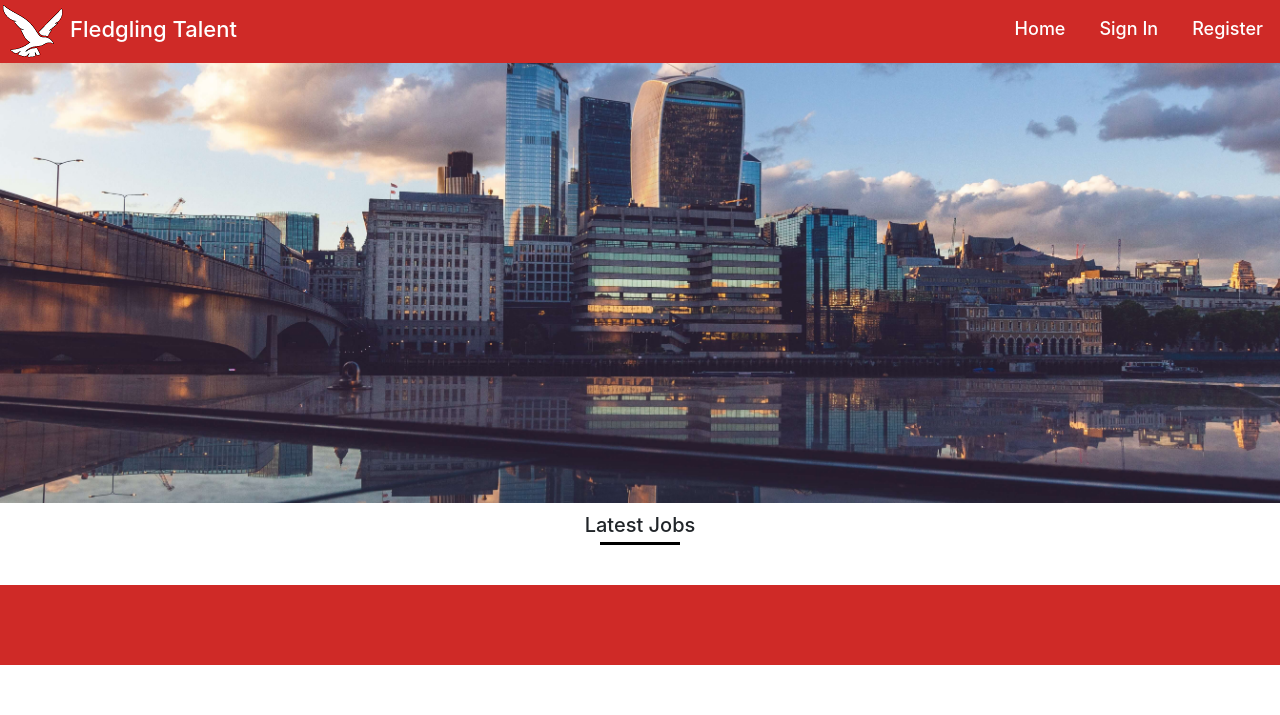
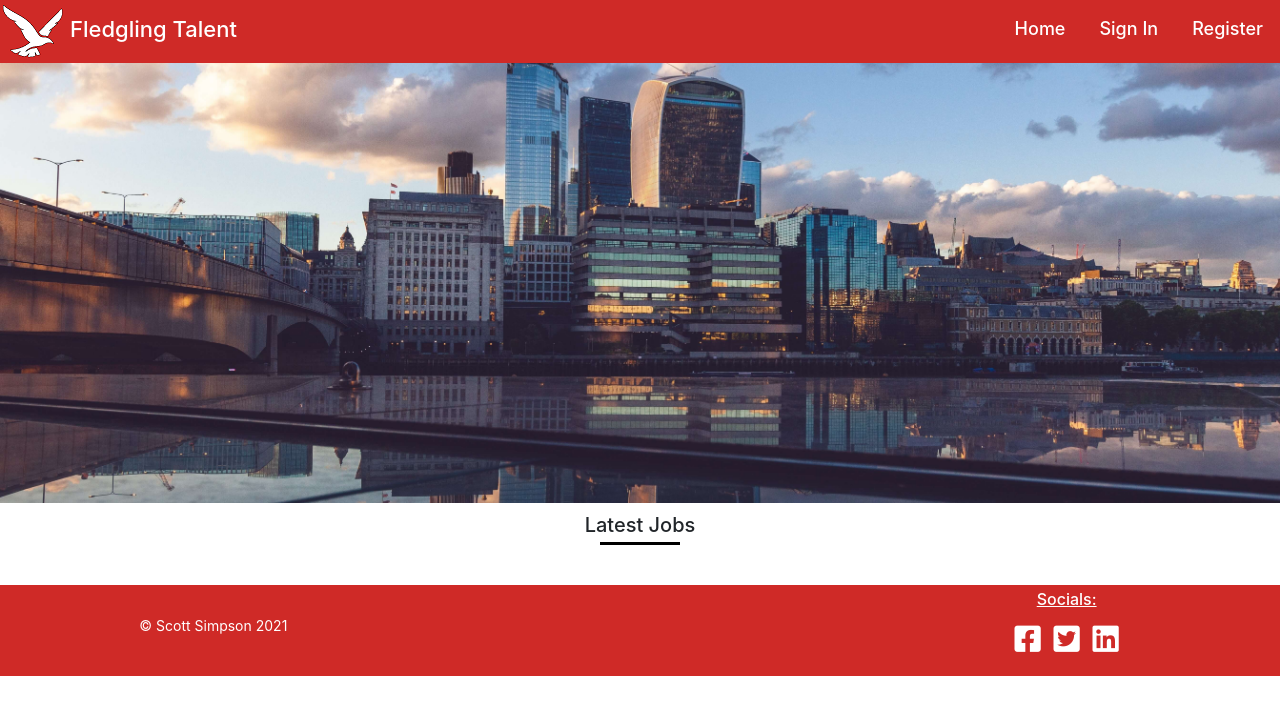
Before and after one commit to Code-Institute-Submissions/CI-MS3-Fledgling-Talent, a Flask app: page / in a window 1280 px wide. Shown: the top 715 px of the page. Run offline with Flask 2, Linux system fonts and the light colour scheme; data that the repository does not hold is empty; some libraries are stand-ins or nearby versions.

Commit message:
FEAT: Add footer and styles

```diff
--- a/static/css/style.css
+++ b/static/css/style.css
@@ -4,7 +4,7 @@
 body {
     padding: 0;
     margin: 0;
-    overflow: scroll;
+    overflow-y: scroll;
 }
 /*--------------------------------------------Navbar*/
 .navbar {
@@ -110,6 +110,14 @@ body {
     font-size: 1.4rem;
     padding-left: 2rem;
 }
+.footer-heading {
+    padding: 0.5rem;
+    text-align: center;
+    color: #FFF;
+    font-size: 1.6rem;
+    text-decoration: underline;
+    margin: 0;
+}
 /*--------------------------------------------Jobs*/
 .job-card {
     width: 100%;
@@ -165,7 +173,32 @@ body {
 /*--------------------------------------------Footer*/
 footer {
     background-color: #CF2A27;
-    min-height: 8rem;
+    min-height: 5rem;
     width: 100%;
     margin-top: 2rem;
 }
+.footer-col {
+    padding: 0;
+}
+#app-store-icons {
+    margin: auto;
+    display: block;
+    padding: 0.5rem;
+}
+.social-icons-container {
+    text-align: center;
+}
+.social-icon {
+    color: #FFF;
+    font-size: 3rem;
+    padding: 1rem 0.5rem;
+    text-decoration: none;
+}
+.copyright {
+    font-size: 1.4rem;
+    color: #FFF;
+    padding: 3rem;
+    display: flex;
+    align-items: center;
+    justify-content: center;
+}
--- a/templates/base.html
+++ b/templates/base.html
@@ -88,14 +88,25 @@
 <!-- ================================================ FOOTER ================================================-->
     <footer>
         <div class="row">
-            <div class="col-12 col-md-4">
+            <div class="col-12 col-md-4 footer-col">
+                <p class="copyright">&#169; Scott Simpson 2021</p>
+            </div>
+            <div class="col-12 col-md-4 footer-col">
 
             </div>
-            <div class="col-12 col-md-4">
-
-            </div>
-            <div class="col-12 col-md-4">
-
+            <div class="col-12 col-md-4 footer-col">
+                <h5 class="footer-heading">Socials:</h5>
+                <div class="social-icons-container">
+                    <a href="https://www.facebook.com/" target="_blank">
+                        <i class="fab fa-facebook-square social-icon"></i>
+                    </a>
+                    <a href="https://twitter.com/?lang=en-gb" target="_blank">
+                        <i class="fab fa-twitter-square social-icon"></i>
+                    </a>
+                    <a href="https://www.linkedin.com/home" target="_blank">
+                        <i class="fab fa-linkedin social-icon"></i>
+                    </a>
+                </div>
             </div>
         </div>
     </footer>
```
